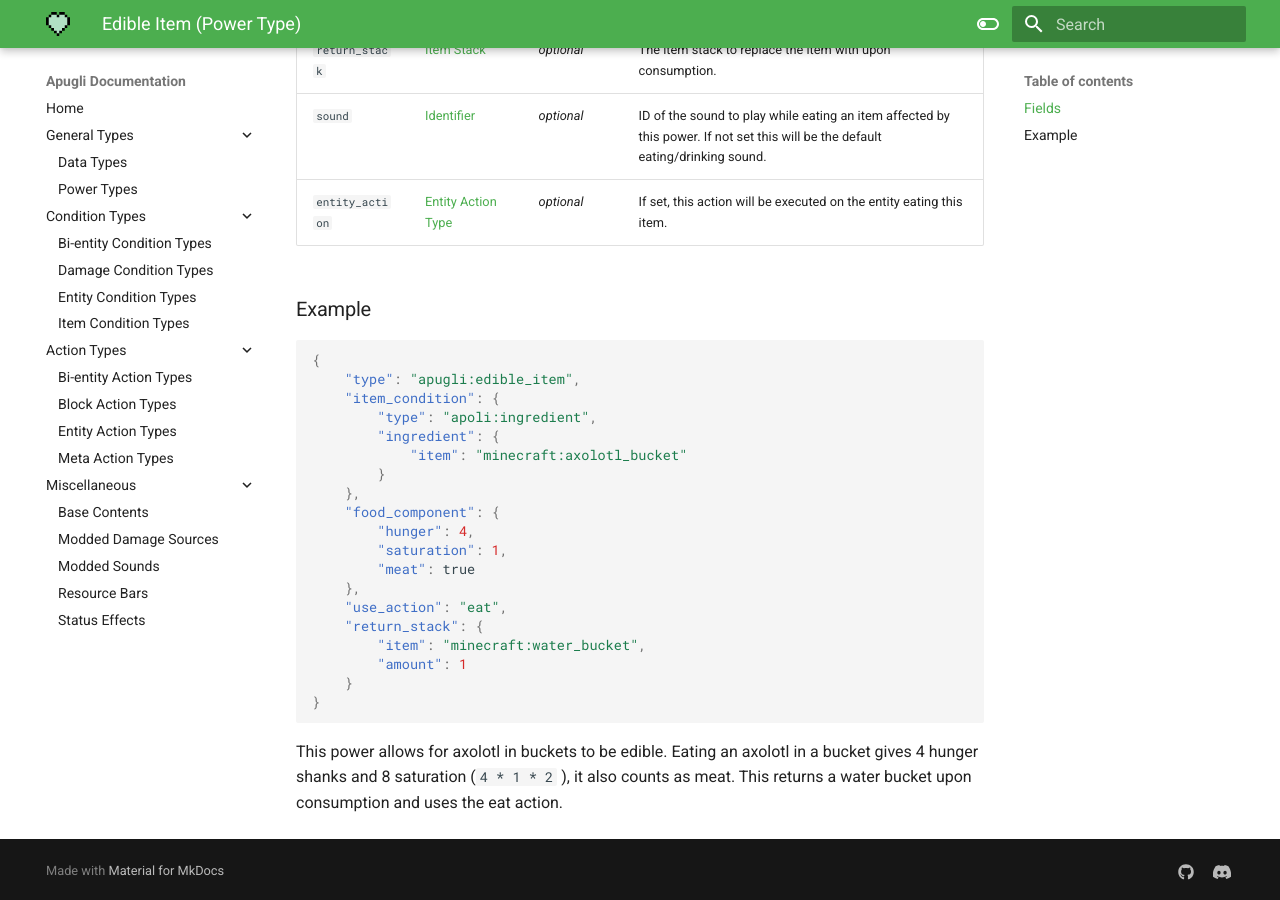
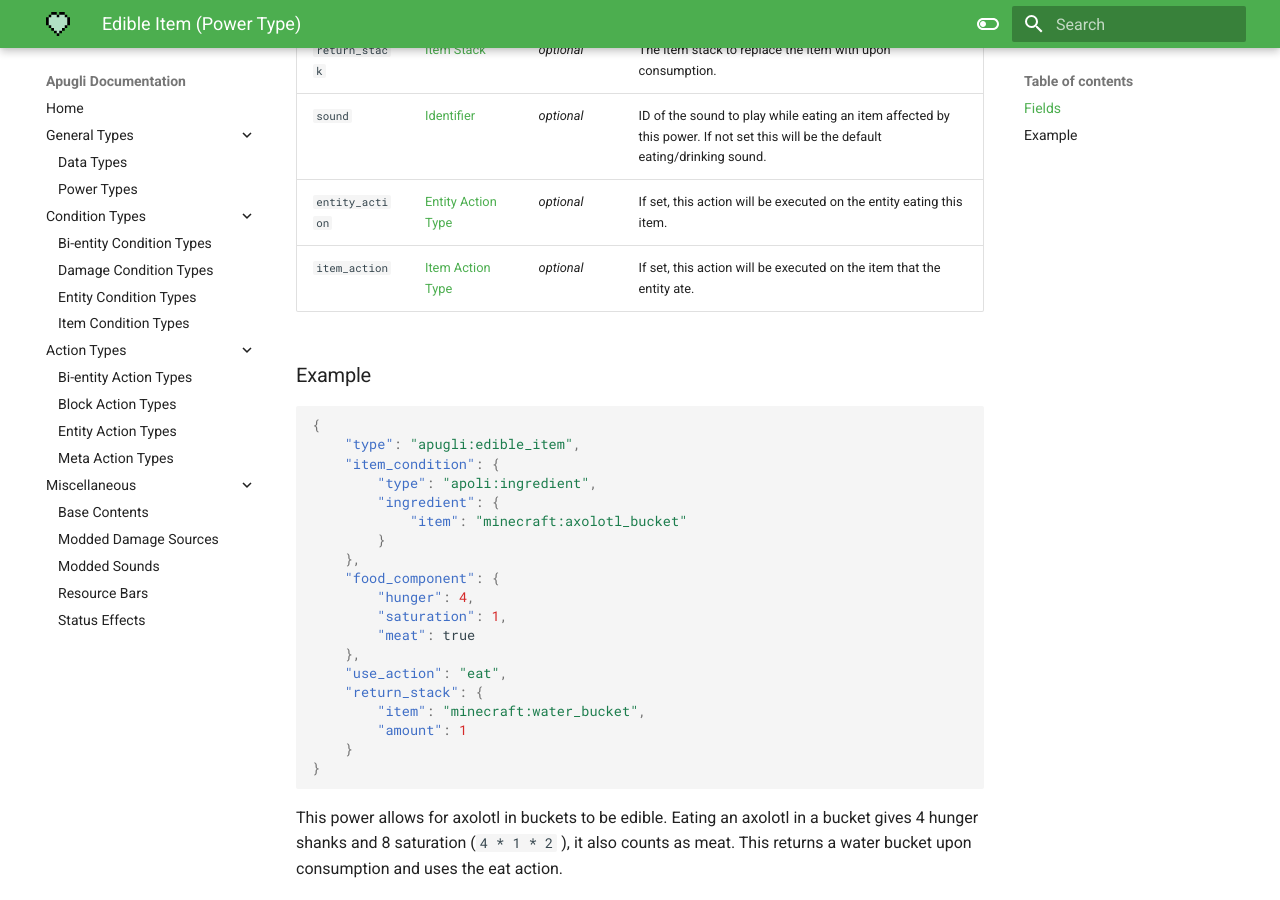
Before and after one commit to MerchantPug/apugli-docs, an MkDocs documentation site: the page built from docs/types/power_types/edible_item.md, in a window 1280 px wide and 900 px high, scrolled down 790 px. Built offline with MkDocs 1.6.1 and Material for MkDocs 9.7.7, drawn with Linux system fonts in a browser that asks for light colours.

Commit message:
Update edible_item.md

````diff
--- a/docs/types/power_types/edible_item.md
+++ b/docs/types/power_types/edible_item.md
@@ -27,6 +27,7 @@ Field  | Type | Default | Description
 `return_stack` | [Item Stack](https://origins.readthedocs.io/en/latest/types/data_types/item_stack/) | *optional* | The item stack to replace the item with upon consumption.
 `sound` | [Identifier](https://origins.readthedocs.io/en/latest/types/data_types/identifier/) | *optional* | ID of the sound to play while eating an item affected by this power. If not set this will be the default eating/drinking sound.
 `entity_action` | [Entity Action Type](https://origins.readthedocs.io/en/latest/types/entity_action_types/) | *optional* | If set, this action will be executed on the entity eating this item.
+`item_action` | [Item Action Type](https://origins.readthedocs.io/en/latest/types/item_action_types/) | *optional* | If set, this action will be executed on the item that the entity ate.
 
 ### Example
 ```json
````
